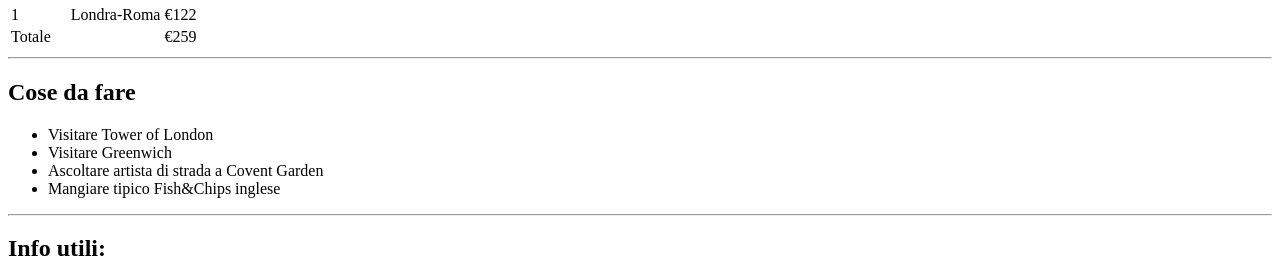
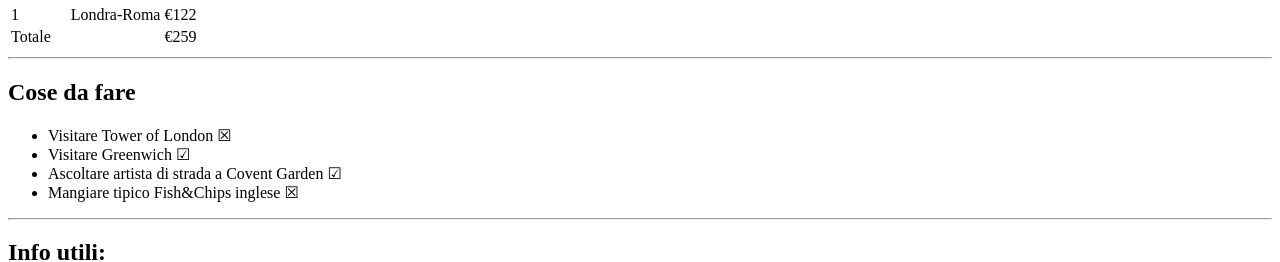
Before and after one commit to gianlucaligori/html-london-trip, a plain HTML site: page index.html in a window 1280 px wide. Shown: the part 802-1064 px from the top of the page. Drawn offline with Linux system fonts and the light colour scheme.

Commit message:
add correction "checked" in things to do

```diff
--- a/index.html
+++ b/index.html
@@ -44,10 +44,10 @@
         <hr>
         <h2>Cose da fare</h2>
         <ul>
-            <li>Visitare Tower of London</li>
-            <li>Visitare Greenwich</li>
-            <li>Ascoltare artista di strada a Covent Garden</li>
-            <li>Mangiare tipico Fish&Chips inglese</li>
+            <li>Visitare Tower of London &#9746</li>
+            <li>Visitare Greenwich &#9745</li>
+            <li>Ascoltare artista di strada a Covent Garden &#9745</li>
+            <li>Mangiare tipico Fish&Chips inglese &#9746</li>
         </ul>
         <hr>
         <h2>Info utili:</h2>
@@ -75,5 +75,7 @@
         <h2>Le mie foto</h2>
         <img src="img/bridge2.jpg" alt="Thames and bridge">
         <img src="img/londonbridge.jpg" alt="London Bridge">
+
+
 </body>
 </html>
```
